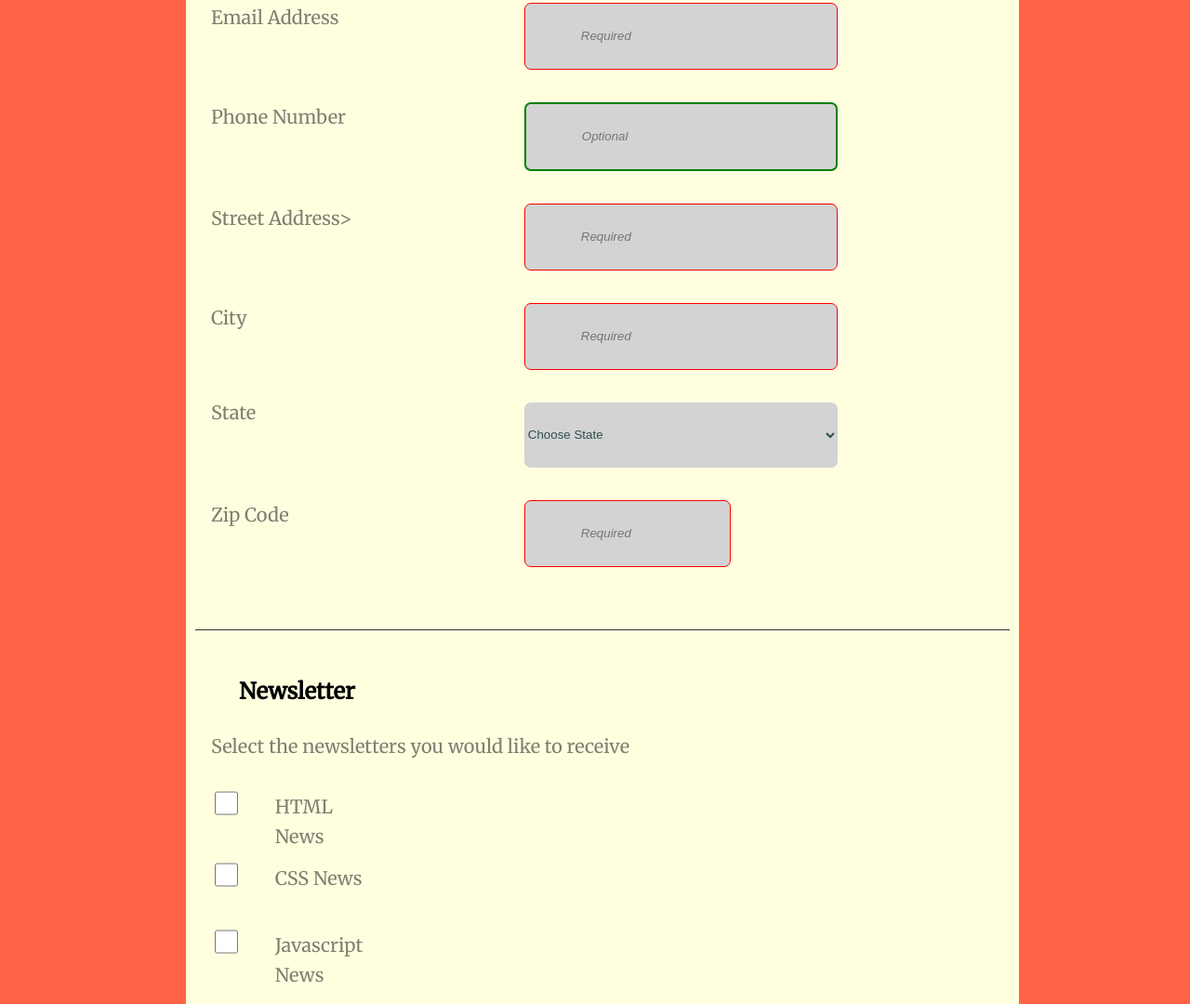
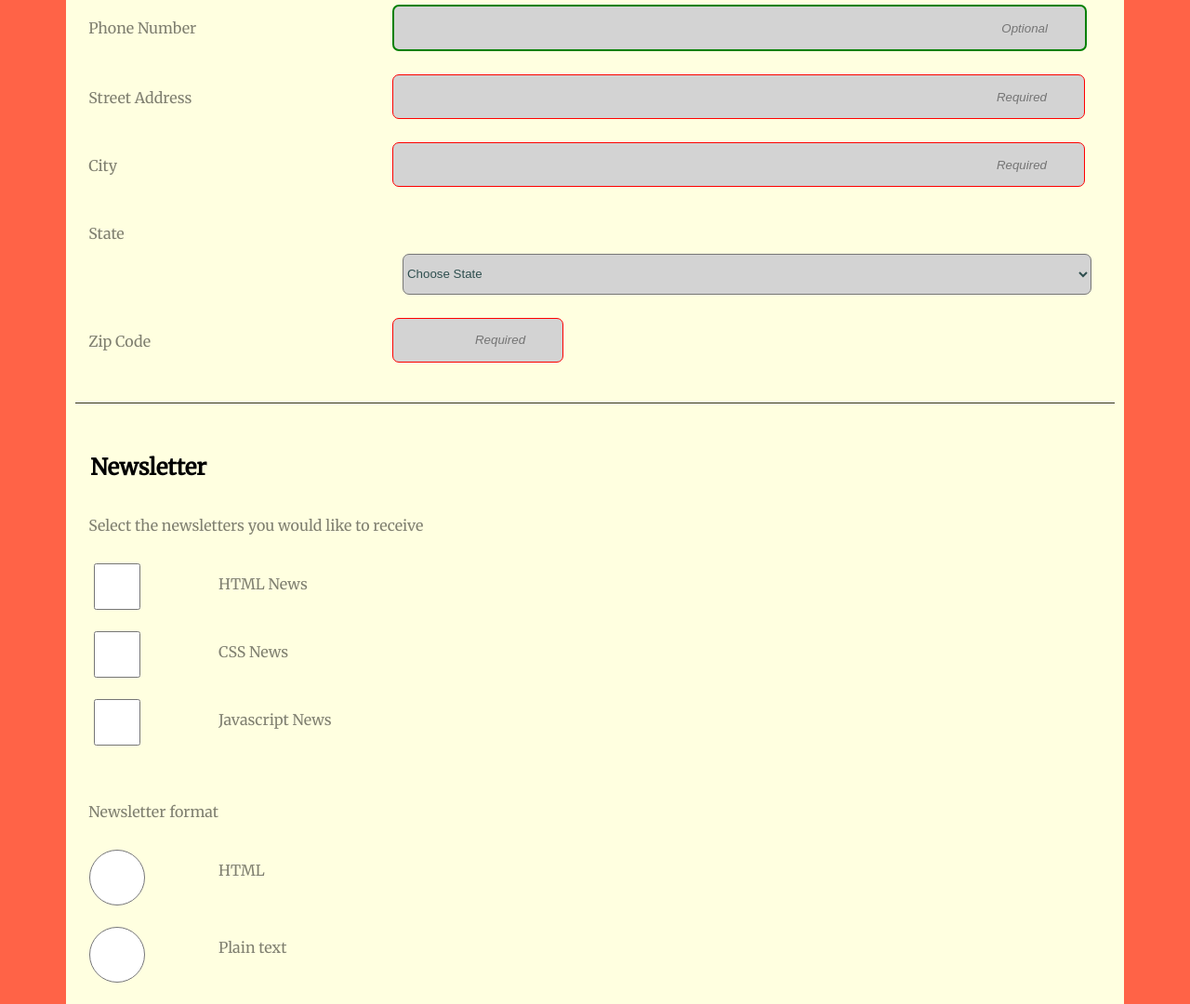
Before and after one commit to LisaPiano/anOnlineRegistrationForm3, a plain HTML site: page index.html in a window 1280 px wide. Shown: the part 502-1582 px from the top of the page at 93% size. Drawn offline with Linux system fonts and the light colour scheme.

```diff
--- a/index.html
+++ b/index.html
@@ -28,22 +28,32 @@
 
 
         <form action="/my-non-existant-url-for-online-registration">
-            <div class="contact-information">
             <fieldset>
                 <legend>Contact Information</legend>
-                        <ul class="contact-list">
-                            <li><label for="name" class="changetext">Full Name</label></li>
-                            <li><input required type="text" class="changeinp" id="name" name="user-name" placeholder="Required"></li>
-                            <li><label for="email" class="changetext">Email Address</label></li>
-                            <li><input required type="email" class="changeinp" id="email" name="user-email" placeholder="Required"></li>
-                            <li><label for="phone" class="changetext">Phone Number</label></li>
-                            <li><input type="tel" class="changeinp" id="phone" name="user-phone" placeholder="Optional"></li>
-                            <li><label for="address" class="changetext">Street Address></label></li>
-                            <li><input required type="text" class="changeinp" id="address" name="user-address" placeholder="Required"></li>
-                            <li><label for="city" class="changetext">City</label></li>
-                            <li><input required type="text" class="changeinp" id="city" name="user-city" placeholder="Required"></li>
-                            <li><label for="states" class="changetxt">State</label></li>
-                            <li><select name="states" id="states" class="changeinp">
+                    <div class="contact-list">
+                        <div class="contact">
+                            <label for="name" class="changetext">Full Name</label>
+                            <input required type="text" class="changeinp" id="name" name="user-name" placeholder="Required">
+                        </div>
+                        <div class="contact">
+                            <label for="email" class="changetext">Email Address</label>
+                            <input required type="email" class="changeinp" id="email" name="user-email" placeholder="Required">
+                        </div>
+                        <div class="contact">
+                            <label for="phone" class="changetext">Phone Number</label>
+                            <input type="tel" class="changeinp" id="phone" name="user-phone" placeholder="Optional">
+                        </div>
+                        <div class="contact">
+                            <label for="address" class="changetext">Street Address</label>
+                            <input required type="text" class="changeinp" id="address" name="user-address" placeholder="Required">
+                        </div>
+                        <div class="contact">
+                            <label for="city" class="changetext">City</label>
+                            <input required type="text" class="changeinp" id="city" name="user-city" placeholder="Required">
+                        </div>
+                        <div class="contact">
+                            <label for="states" class="changetxt">State</label>
+                            <select name="states" id="states">
                                 <option value="Choose State">Choose State</option>
                                 <option value="AL">Alabama</option>
                                 <option value="AK">Alaska</option>
@@ -96,33 +106,35 @@
                                 <option value="WV">West Virginia</option>
                                 <option value="WI">Wisconsin</option>
                                 <option value="WY">Wyoming</option>
-                                </select></li>
-
-                            <li><label for="zip" class="changetext" >Zip Code</label></li>
-                            <li><input required type="text" class="changeinp" id="zip" name="user-zipcode" placeholder="Required"></li>
-                        </ul>
-                </fieldset>
-            </div><hr class="hr2">
+                            </select>
+                        </div>
+                        <div class="contact">
+                            <label for="zip" class="changetext" >Zip Code</label>
+                            <input required type="text" class="changeinp" id="zip" name="user-zipcode" placeholder="Required">
+                        </div>
+                    </div>
+            </fieldset><hr class="hr2">
 
             <div class="newsletter-checkbox">
                 <fieldset>
                     <legend>Newsletter</legend>
                     <p class="select">Select the newsletters you would like to receive</p>
+
                     <div class="checkbox-section">
-                        <ul>
-                            <li>
+                            <div class="checkdiv">
                                 <input class="checkbox" type="checkbox" id="newsletters1" name="checkbox" value="HTML">
                                 <label for="newsletters1" class="checktext">HTML News</label>
-                            </li>
-                            <li>
+                            </div>
+                            <div class="checkdiv">
                                 <input class="checkbox" type="checkbox" id="newsletters2" name="checkbox" value="CSS">
                                 <label for="newsletters2" class="checktext">CSS News</label>
-                            </li>
-                            <li>
+                            </div>
+                            <div class="checkdiv">
                                 <input class="checkbox" type="checkbox" id="newsletters3" name="checkbox" value="Javascript">
                                 <label for="newsletters3" class="checktext">Javascript News</label>
-                            </li>
-                            </ul>
+                            </div>
+
+
                     </div>
                 </fieldset>
             </div>
@@ -130,16 +142,16 @@
             <div class="newsletter-radio">
                 <fieldset>
                     <p>Newsletter format</p>
-                    <ul>
-                        <li>
+                    <div class="radio-container">
+                        <div class="radiodiv">
+                            <input type="radio" id="format1" class="radiocircle" name="format" value="html">
                             <label for="format1" class="radiotext">HTML</label>
-                            <input type="radio" id="format1" class="radiocircle" name="format" value="html">
-                        </li>
-                        <li>
+                        </div>
+                        <div class="radiodiv">
+                            <input type="radio" id="format2" class="radiocircle" name="format" value="plaintext">
                             <label for="format2" class="radiotext">Plain text</label>
-                            <input type="radio" id="format2" class="radiocircle" name="format" value="plaintext">
-                        </li>
-                        </ul>
+                        </div>
+                    </div>
                 </fieldset>
             </div>
 
--- a/style.css
+++ b/style.css
@@ -4,15 +4,16 @@ Base Element Styles
 
 body {
     background-color: black;
-    width: 100%;
-    line-height: 1.6em;
+    max-width: 100%;
+    line-height: 2.6em;
     font-family: 'Merriweather', serif;
-    font-size: 20px;
+    font-size: 16px;
 }
 
 p,
-label{
-    color: rgba(0, 0, 0, 0.5)
+label {
+    color: rgba(0, 0, 0, 0.5);
+    width: 100%;
 }
 
 p {
@@ -41,7 +42,7 @@ Top Section Styles
     box-sizing: border-box;
     background-color: white;
     margin: 0 auto;
-    width: 90%;
+    width: 75%;
     padding: 10px;
 }
 
@@ -67,22 +68,16 @@ h1 {
 
 .third p {
     text-align: center;
+    line-height: 1em;
 }
 
 /*======================================================================
 Contact Information Styles
 =======================================================================*/
-
 label {
     display: block;
-    width: 100%;
     margin-top: 5px;
     text-align: left;
-}
-
-.change {
-    text-align: left;
-    width: 100%;
 }
 
 fieldset {
@@ -95,87 +90,97 @@ legend {
     text-align: left;
     font-weight: bold;
     padding-top: 40px;
-    padding-left: 30px;
 }
 
-#name,
-#email,
-#phone,
-#address,
-#city,
-#zip {
-    padding-left: 20px;
+input {
+    text-align: right;
 }
 
-input,
-#states {
+.changetext {
+width: 100%;
+}
+
+.changeinp {
     margin-bottom: 25px;
     padding-right: 0px;
     height: 44px;
-    width: 95%;
+    width: 100%;
     background-color: lightgrey;
-    border: 0;
     border-radius: 7px 7px 7px 7px;
 }
 
 #states {
 color: darkslategray;
+    margin-bottom: 25px;
+    padding-right: 0px;
+    height: 44px;
+    width: 100%;
+    background-color: lightgrey;
+    border-radius: 7px 7px 7px 7px;
 }
 
 #zip {
-    width: 200px;
+max-width: 180px;
 }
+
+
 
 /*======================================================================
 Newsletter Styles
 =======================================================================*/
 
 
-.newsletter-checkbox {
+.checkdiv {
     display: flex;
+    justify-content: flex-start;
+    align-items: flex-start;
+    padding-left: 0;
+    margin-left: 0;
+    width: 100%;
 }
+
 .checkbox {
-    width: 40px;
-    margin-right: 40px;
+        flex-basis: 15%;
+        padding-left: 0;
+        margin-left: 0;
+        height: 50px;
+        margin-bottom: 20px;
 }
 
     .checktext {
-   width: 100%;
-   margin-top: 13px;
+        flex-basis: 85%;
+        margin-left: 75px;
 }
+
+
 
 /*======================================================================
 Radio Styles
 =======================================================================*/
-
-.newsletter-radio {
-    display: flex;
-}
-
-ul li{
+.radiodiv {
     display: flex;
     justify-content: flex-start;
-    list-style-type: none;
+    align-items: flex-start;
+    padding-left: 0;
+    margin-left: 0;
     width: 100%;
 }
 
-ul {
-    padding: 0;
-    width: 350px;
-    margin-top: 20px;
-    width: 100%;
+.radiotext {
+        flex-basis: 90%;
+        padding-left: 0;
+        margin-left: 17%;
+        width: 10%;
 }
 
     .radiocircle {
-    flex-basis: 40%;
-    margin-right: 40px;
-    order: -1;
+        flex-basis: 10%;
+        margin-left: 4%;
+        height: 60px;
+        margin-bottom: 20px;
 }
 
-.radiotext {
-   width: 100%;
-   margin-top: 13px;
-}
+
 
 /*======================================================================
 Textarea, button and footer styles
@@ -224,6 +229,7 @@ Pseudo class, pseudo elements, transform and transition Styles
 
 :focus {
     background-color: rgb(231, 255, 122);
+    transition-duration: 4s;
 }
 
 button:hover {
@@ -242,9 +248,8 @@ label:hover {
     transition-duration: 2s;
 }
 
-h1
-{
-    font-size:  50px;
+h1 {
+    font-size:  32px;
     transition: font-size 1s;
 }
 
@@ -275,48 +280,116 @@ input:invalid {
 Media Query Styles
 =======================================================================*/
 
+
 @media(min-width: 768px){
+
+/*======================================================================
+Overall
+=======================================================================*/
 
 body {
     background-color: tomato;
 }
 
 .container {
-    width: 70%;
+    width: 90%;
     background-color: lightyellow;
 }
 
-.contact-list {
+/*======================================================================
+Contact Section
+=======================================================================*/
+label {
+    margin-top: 5px;
+    text-align: left;
+}
+
+.contact {
     display: flex;
     flex-wrap: wrap;
-}
-
-ul li {
-    width: 40%;
-    padding: 0;
+    flex-direction: row;
+    justify-content: flex-start;
+    align-items: flex-start;
+    width: 100%;
 }
 
 .changetext {
-    width: 450px;
-    margin-top: 10px;
+    flex-basis: 20%;
+    align-self: flex-start;
 }
 
-.changeinp,
+.changeinp {
+    flex-basis: 68%;
+    margin-left: 10%;
+    align-self: flex-end;
+    width: 40%;
+}
+
 #states {
-    width: 600px;
-    height: 70px;
-    margin-top: 10px;
-    padding: 0;
+    flex-basis: 68%;
+    margin-left: 31%;
+    align-self: flex-start;
+    width: 40%;
+}
+
+#zip {
+    flex-basis: 30%;
+}
+
+
+
+/*======================================================================
+Radio Section
+=======================================================================*/
+.checkdiv {
+    display: flex;
+    justify-content: flex-start;
+    align-items: flex-start;
+    padding-left: 0;
+    margin-left: 0;
+    width: 45%;
+}
+
+    .checkbox {
+        flex-basis: 15%;
+        padding-left: 0;
+        margin-left: 0;
+        width: 10%;
+}
+
+    .checktext {
+        flex-basis: 85%;
+        margin-left: 75px;
+}
+
+.radiodiv {
+    display: flex;
+    justify-content: flex-start;
+    align-items: flex-start;
+    padding-left: 0;
+    margin-left: 0;
+    width: 45%;
+}
+
+    .radiotext {
+        flex-basis: 85%;
+        margin-left: 75px;
+
 }
 
 .radiocircle {
-    margin-right: 20px;
-    flex-basis: 60%;
-    width: 460px;
+    flex-basis: 15%;
+    padding-left: 0;
+    margin-left: 0;
+    width: 10%;
 }
 
-h1
-{
+
+/*======================================================================
+Pseudoclass Styles
+=======================================================================*/
+
+h1 {
     font-size:  50px;
     transition: font-size 1s;
 }
```
Lines whose indentation alone changed are shown as unchanged.
